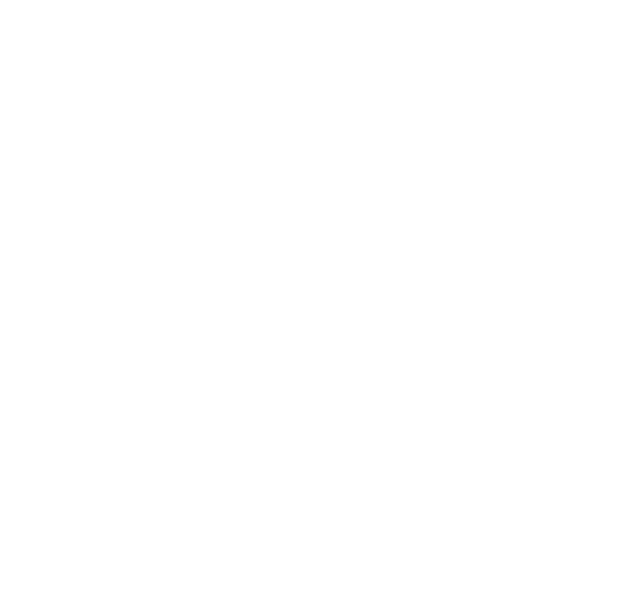
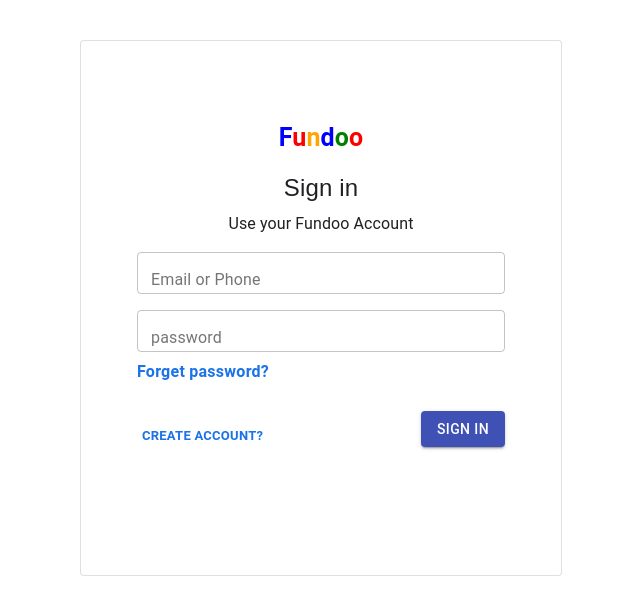
Before and after one commit to Priyankateke/FundooApp, a React (Create React App) app: page /signin in a window 1280 px wide. Shown: the top 614 px of the page, without its empty margins (319-959 px from the left). Built offline with nearby package versions, Linux system fonts and the light colour scheme.

Commit message:
ADDED: Create Link To Sign In Instead Text In Sign Up Form

```diff
--- a/src/App.js
+++ b/src/App.js
@@ -9,6 +9,7 @@ function App() {
   return (
     <Router>
       <Route exact path="/" component={Login}></Route>
+      <Route exact path="/signin" component={Login}></Route>
       <Route exact path='/registration' component={Registration}></Route>
     </Router>
   );
--- a/src/components/login.jsx
+++ b/src/components/login.jsx
@@ -33,7 +33,7 @@ export default class Login extends Component {
                         <div className="login-form">
                             <TextField className="email" id="outlined-basic" label="Email or Phone" variant="outlined" />
                         </div>
-                        <div><TextField className="password" id="outlined-basic" label="password" variant="outlined" /></div>
+                        <div><TextField className="password" id="outlined-basic" label="password" type="password" variant="outlined" /></div>
                         <div className="forget-password" >Forget password?</div>
                     </div>
                     <div className="bottom">
@@ -53,6 +53,5 @@ export default class Login extends Component {
                 </CardContent>
             </Card>
         );
-
     }
 }
--- a/src/components/registration.jsx
+++ b/src/components/registration.jsx
@@ -1,15 +1,11 @@
 import React, { Component } from 'react'
-import { makeStyles } from '@material-ui/core/styles';
 import '../App.css'
 import '../styles/registration.css'
 import Card from '@material-ui/core/Card';
-import CardActions from '@material-ui/core/CardActions';
-import CardContent from '@material-ui/core/CardContent';
 import Button from '@material-ui/core/Button';
 import Typography from '@material-ui/core/Typography';
 import TextField from '@material-ui/core/TextField';
 import fundooLogo from '../images/logo.svg'
-
 
 export default class extends Component {
     render() {
@@ -17,8 +13,6 @@ export default class extends Component {
             <div >
                 <Card className="registration-container" variant="outlined">
                     <div className="registration-form" variant="outlined">
-                        {/* <CardContent className="registration-content"> */}
-
                         <Typography className="fundoo-font-registration">
                             <span className="f">F</span>
                             <span className="u">u</span>
@@ -60,13 +54,13 @@ export default class extends Component {
                         <div className="password-warning">Use 8 or more characters with a mix of letters, numbers & symbols</div>
                         <div className="buttom-button">
                             <div>
-                                <Button size="small" color="primary">Sign in instead</Button>
+                               <Button size="small" color="primary"
+                               href="/"> Sign in instead</Button>
                             </div>
                             <div>
                                 <Button variant="contained" size="small" color="primary">Sign up</Button>
                             </div>
                         </div>
-                        {/* </CardContent> */}
                     </div>
                     <div className="fundoo-image-container">
                         <img src={fundooLogo} alt='fundoo logo'
```
